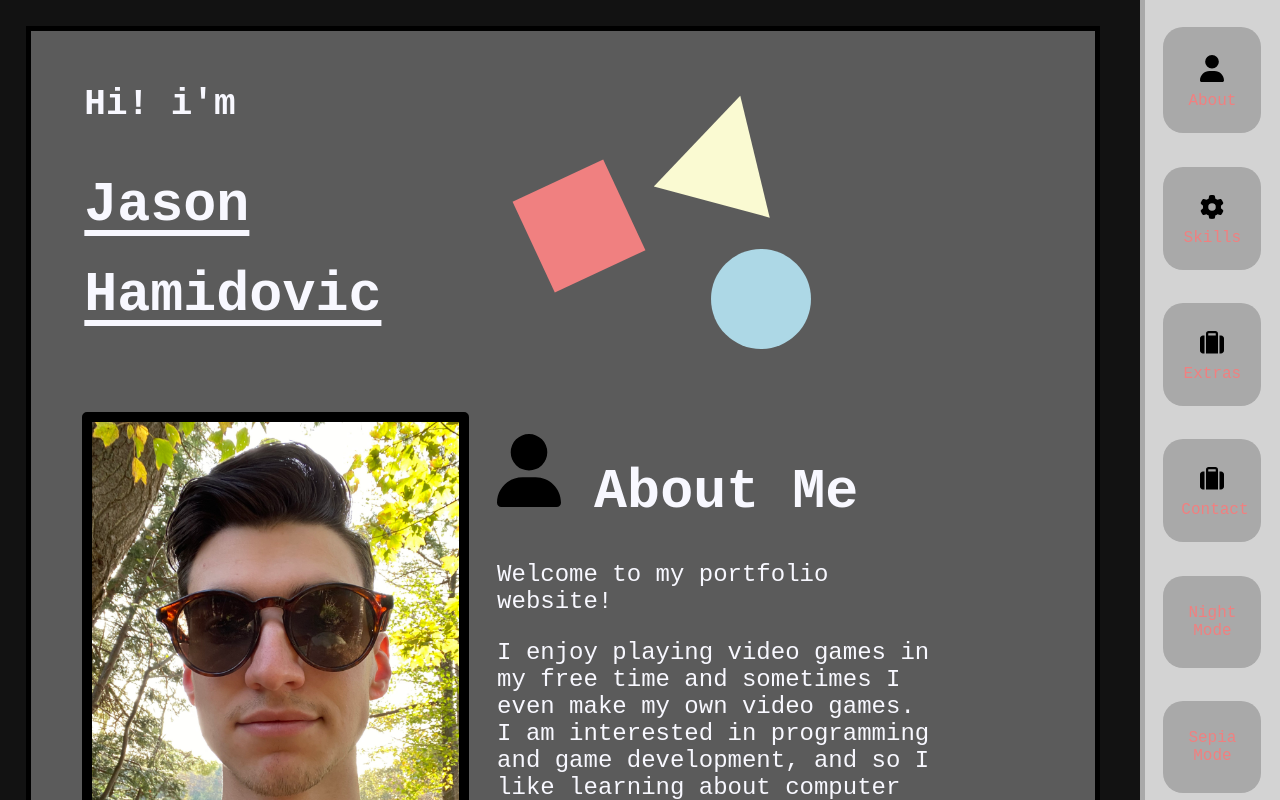
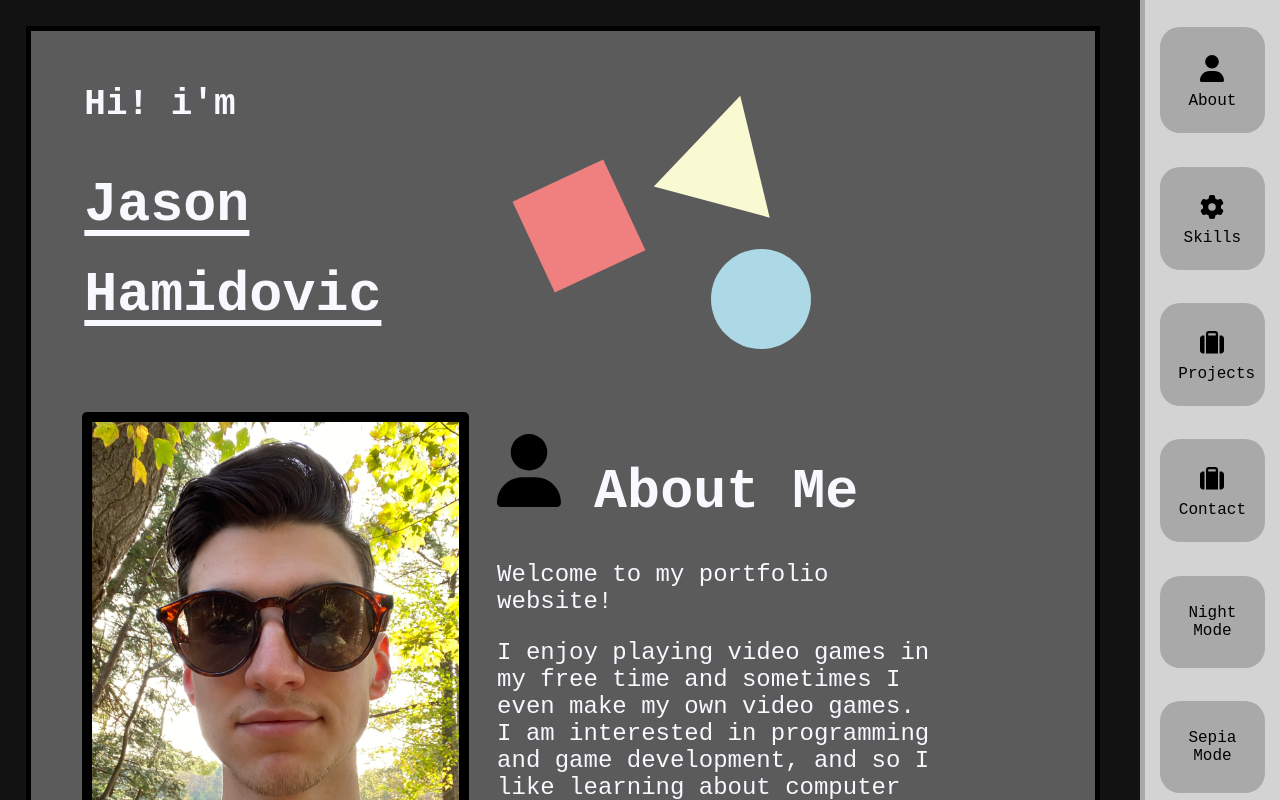
Before and after one commit to JHamiDev/jhamidev.github.io, a plain HTML site: page index.html in a window 1280 px wide. Both pictures are taken after a click on the link "Night Mode". Shown: the top 800 px of the page. Drawn offline with Linux system fonts and the light colour scheme.

Commit message:
update files

```diff
--- a/index.html
+++ b/index.html
@@ -24,7 +24,7 @@
                 <li>
                     <a href="extras.html">
                         <img src="Resources/suitcase-solid.svg" alt="suitcase icon" width="24px">
-                        Extras
+                        Projects
                     </a>
                 </li>
                 <li>
--- a/styles.css
+++ b/styles.css
@@ -51,6 +51,10 @@ nav a {
     color: black;
     text-decoration: none;
     font-size: 16px;
+}
+
+body.mode-night nav a {
+    color: black;
 }
 
 nav a.toggle-button {
```
Also changed, not shown: extras.html (+1 -1 lines), skills.html (+1 -1 lines).
